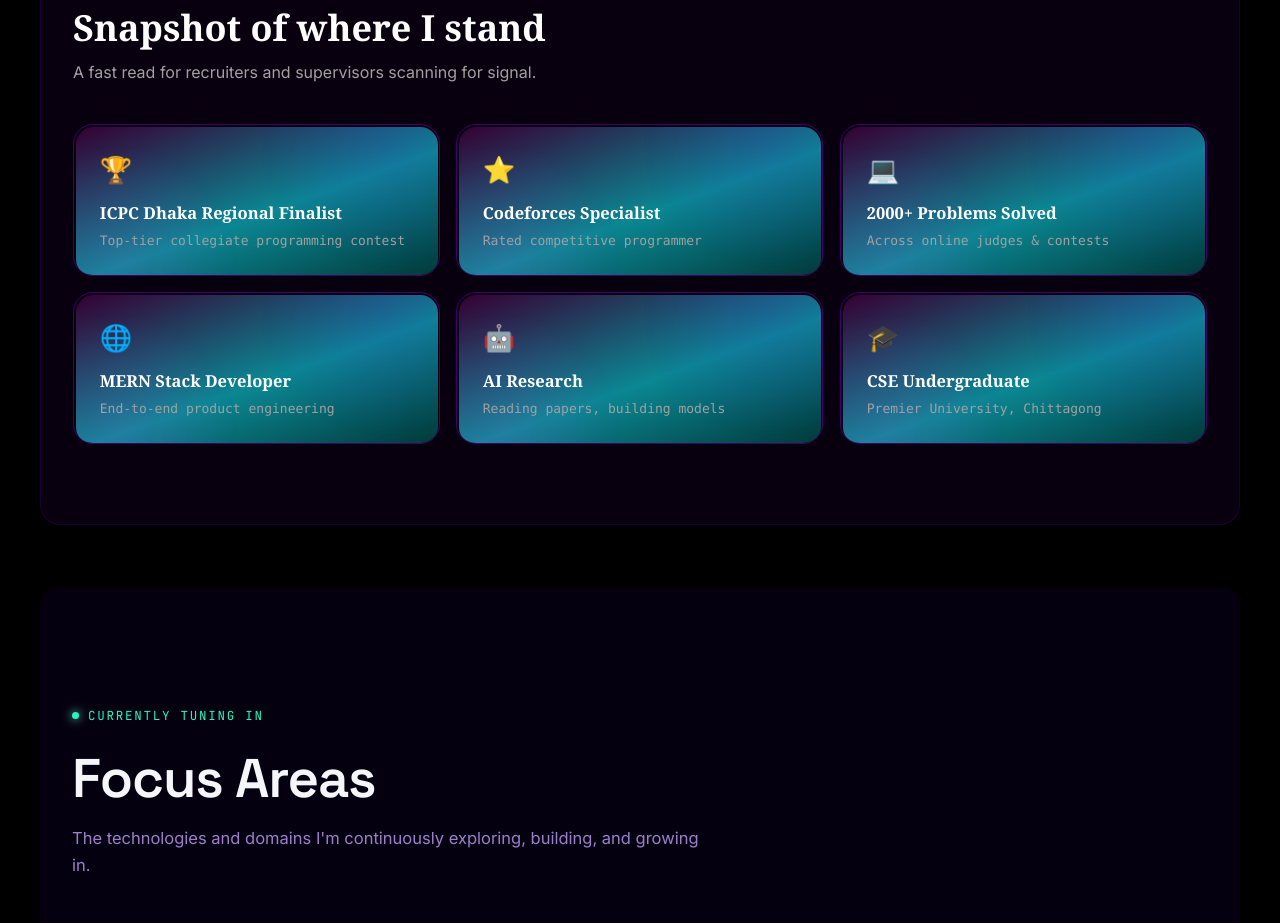
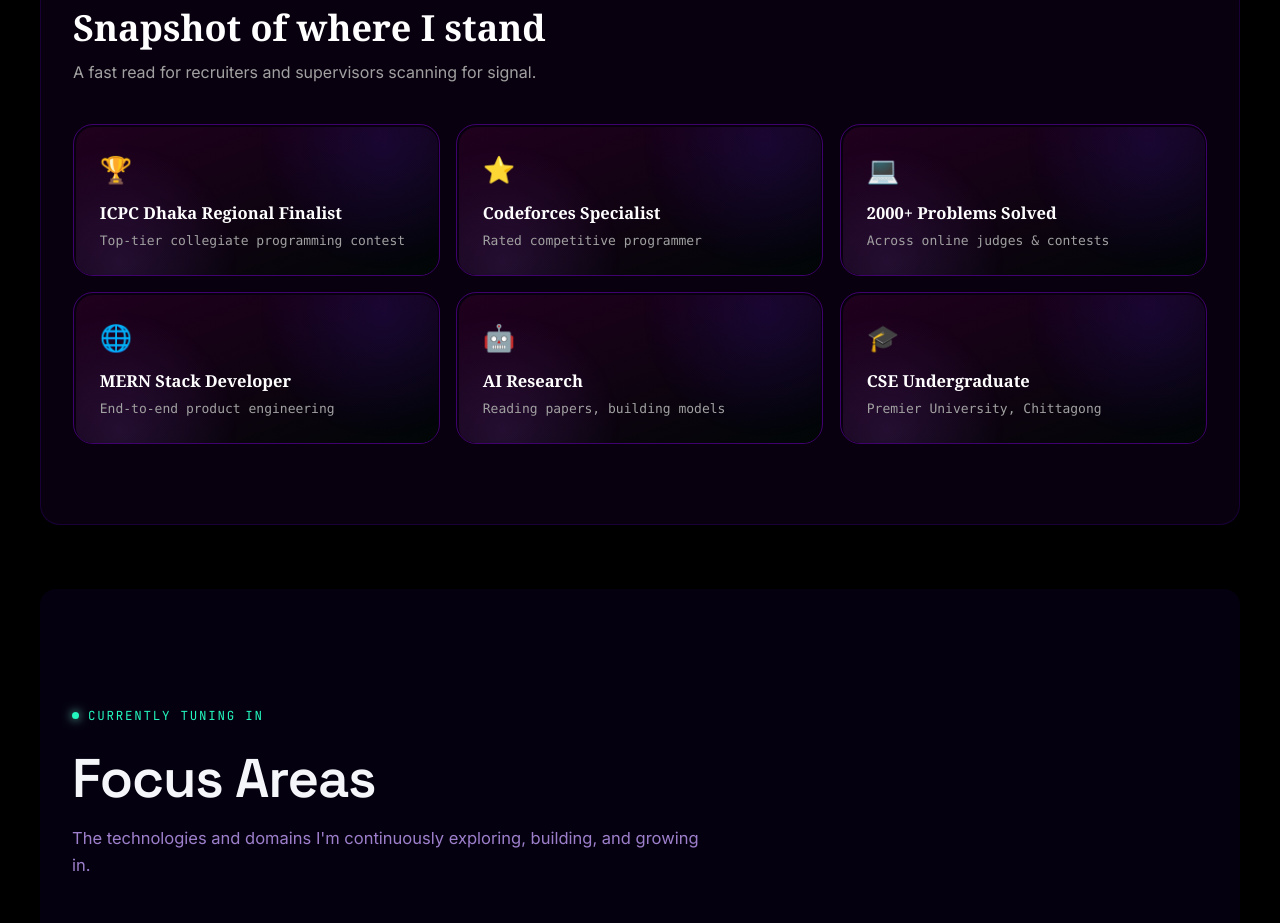
Before and after one commit to nuralamjoy/my_portfolio, a React (Vite) app: page / in a window 1280 px wide. Shown: the part 3300-4223 px from the top of the page. Built offline with nearby package versions, Linux system fonts and the light colour scheme.

Commit message:
color fix

```diff
--- a/src/components/ui/Card.css
+++ b/src/components/ui/Card.css
@@ -77,9 +77,8 @@
 
     background:linear-gradient(
         160deg,
-        #360033 0%,
-        #0b8793 55%,
-        #013838 100%
+        #20001e 0%,
+        #000606 100%
     );
 
     color:#f5f3ff;
```
